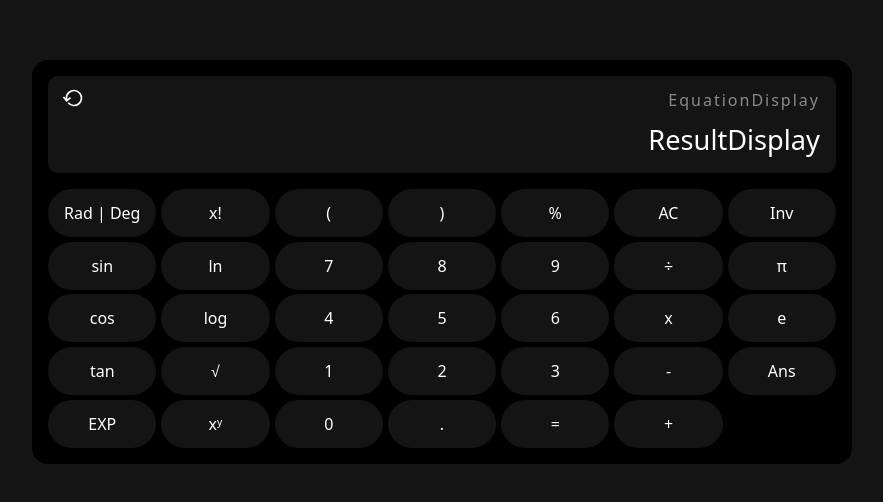
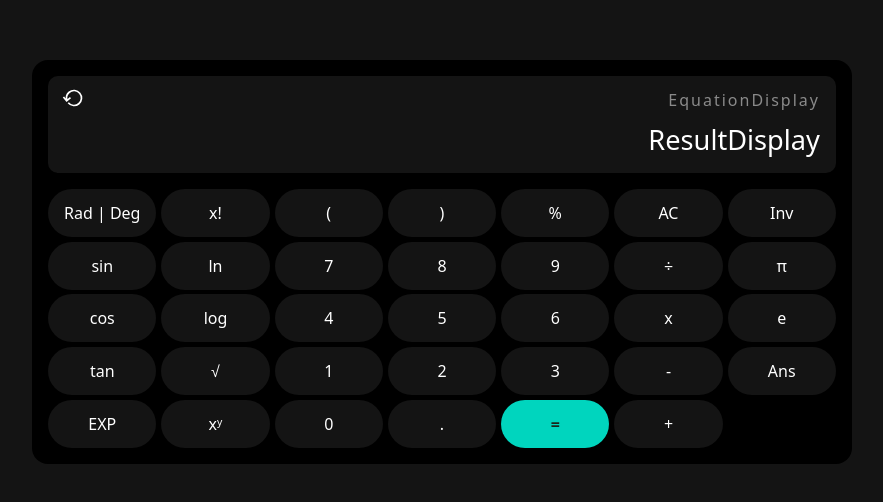
Before and after one commit to madiha-m/google_sci_calculator, a React (Vite) app: page / in a window 1280 px wide. Shown: the part 138-640 px from the top of the page, without its empty margins (198-1081 px from the left). Built offline with nearby package versions, Linux system fonts and the light colour scheme.

Commit message:
style: update equal button styling

```diff
--- a/src/components/Calculator.jsx
+++ b/src/components/Calculator.jsx
@@ -13,6 +13,7 @@ const Calculator = () => {
           <Keys
             label={item}
             key={index}
+            keyClass={item === "=" ? "btn-equal" : ""}
           />
         ))}
       </div>
--- a/src/components/Keys.jsx
+++ b/src/components/Keys.jsx
@@ -1,8 +1,16 @@
 import React from "react";
-import { buttonClass } from "../styles";
+import { btnEqualClass, buttonClass } from "../styles";
 
-const Keys = ({ label }) => {
-  return <div className={`${buttonClass}`}>{label}</div>;
+const Keys = ({ label, keyClass }) => {
+  return (
+    <div
+      className={`${buttonClass} ${
+        keyClass === "btn-equal" ? btnEqualClass : ""
+      }`}
+    >
+      {label}
+    </div>
+  );
 };
 
 export default Keys;
--- a/src/styles.js
+++ b/src/styles.js
@@ -27,3 +27,7 @@ export const buttonGridClass = "grid grid-cols-[repeat(7,1fr)] gap-[0.3rem]";
 
 export const buttonClass =
   "h-12 bg-[#141414] flex cursor-pointer items-center justify-center p-4 rounded-[35px] hover:bg-[#4ccdc742]";
+
+// Keys / btns
+export const btnEqualClass =
+  "bg-teal-400 text-[#1a261a] font-bold hover:bg-[#4CCDC6] hover:text-[rgba(255,255,255)]";
```
